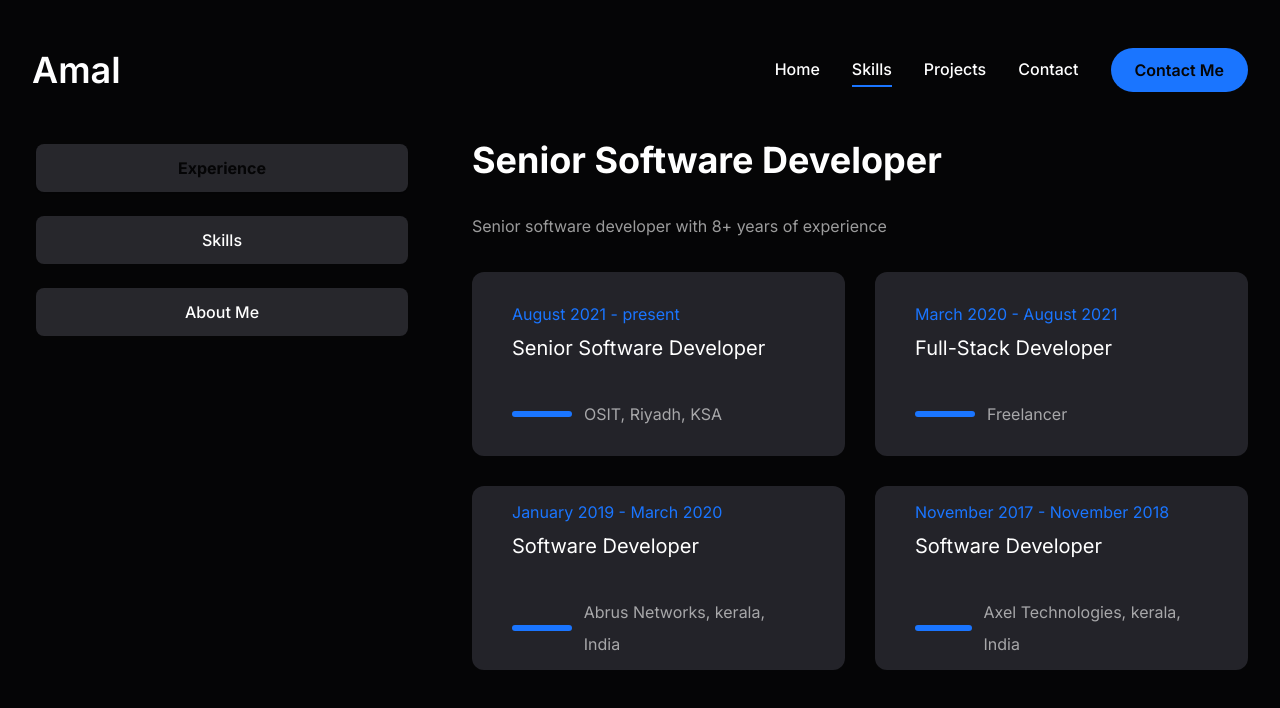
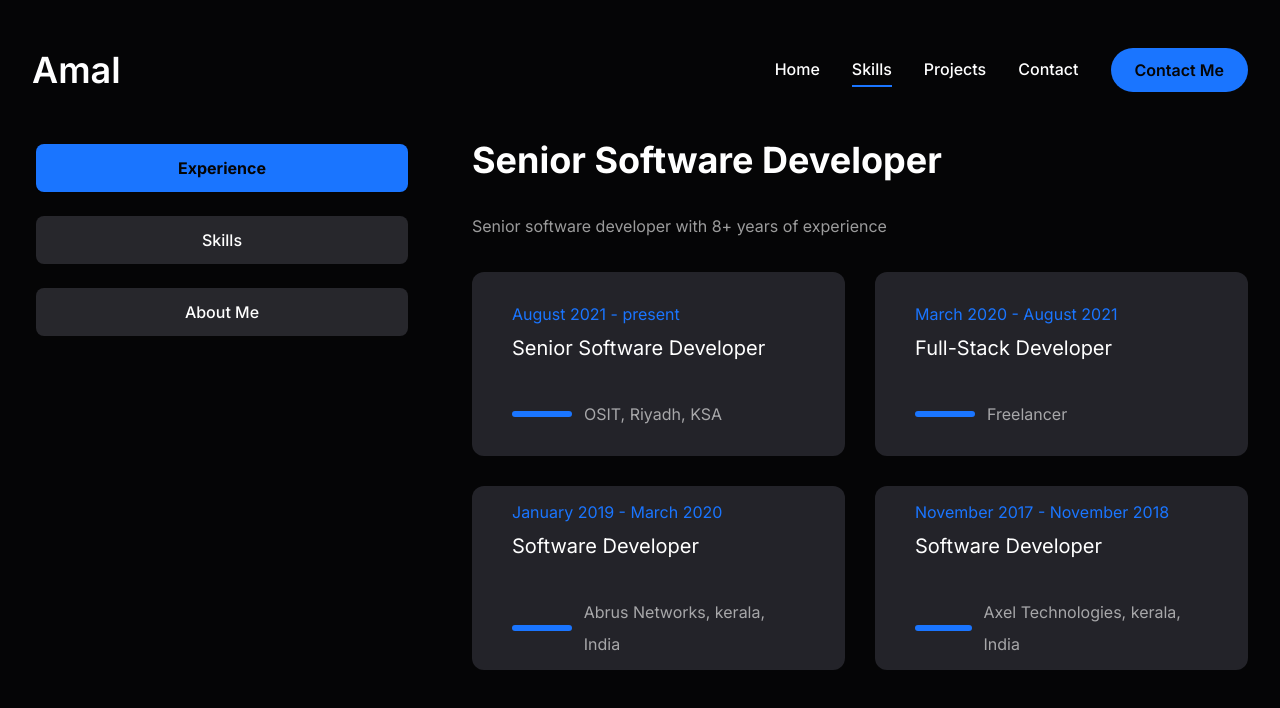
Before and after one commit to Amal474/portfolio-nextjs, a Next.js app: page /portfolio-nextjs/skills in a window 1280 px wide. Shown: the top 708 px of the page. Built offline with nearby package versions, Linux system fonts and the light colour scheme.

Commit message:
[FIX] skills

```diff
--- a/components/ui/tabs.tsx
+++ b/components/ui/tabs.tsx
@@ -29,7 +29,7 @@
   <TabsPrimitive.Trigger
     ref={ref}
     className={cn(
-      "inline-flex items-center w-full bg-[#27272c] justify-center whitespace-nowrap text-white rounded-lg p-3 text-base font-medium ring-offset-white transition-all disabled:pointer-events-none disabled:opacity-50 data-[sate=active]:bg-accent data-[state=active]:text-primary data-[state=active]:font-bold data-[state=active]:shadow-sm",
+      "inline-flex items-center w-full bg-[#27272c] justify-center whitespace-nowrap text-white rounded-lg p-3 text-base font-medium ring-offset-white transition-all disabled:pointer-events-none disabled:opacity-50 data-[state=active]:bg-accent data-[state=active]:text-primary data-[state=active]:font-bold data-[state=active]:shadow-sm",
       className
     )}
     {...props}
```
